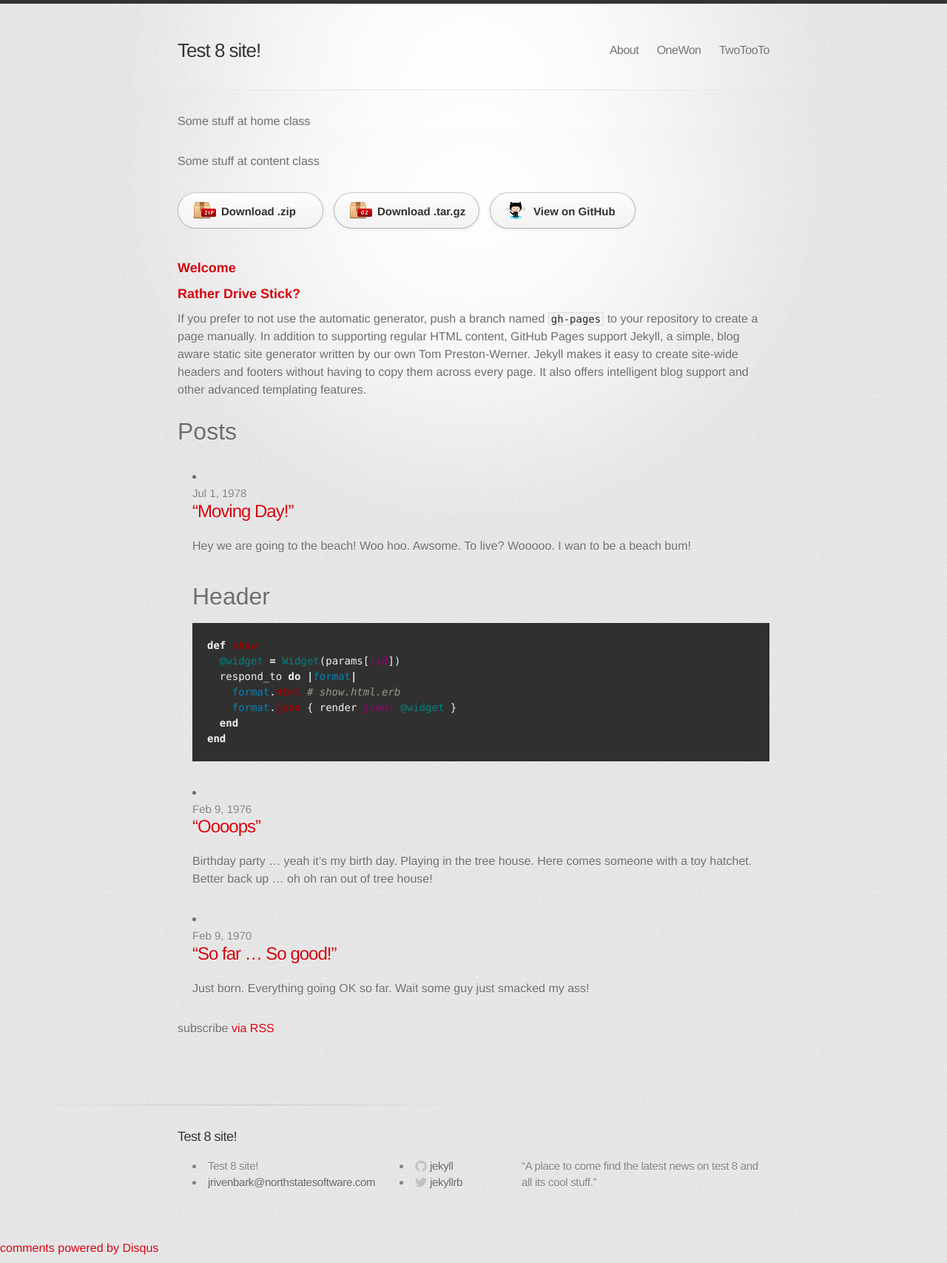
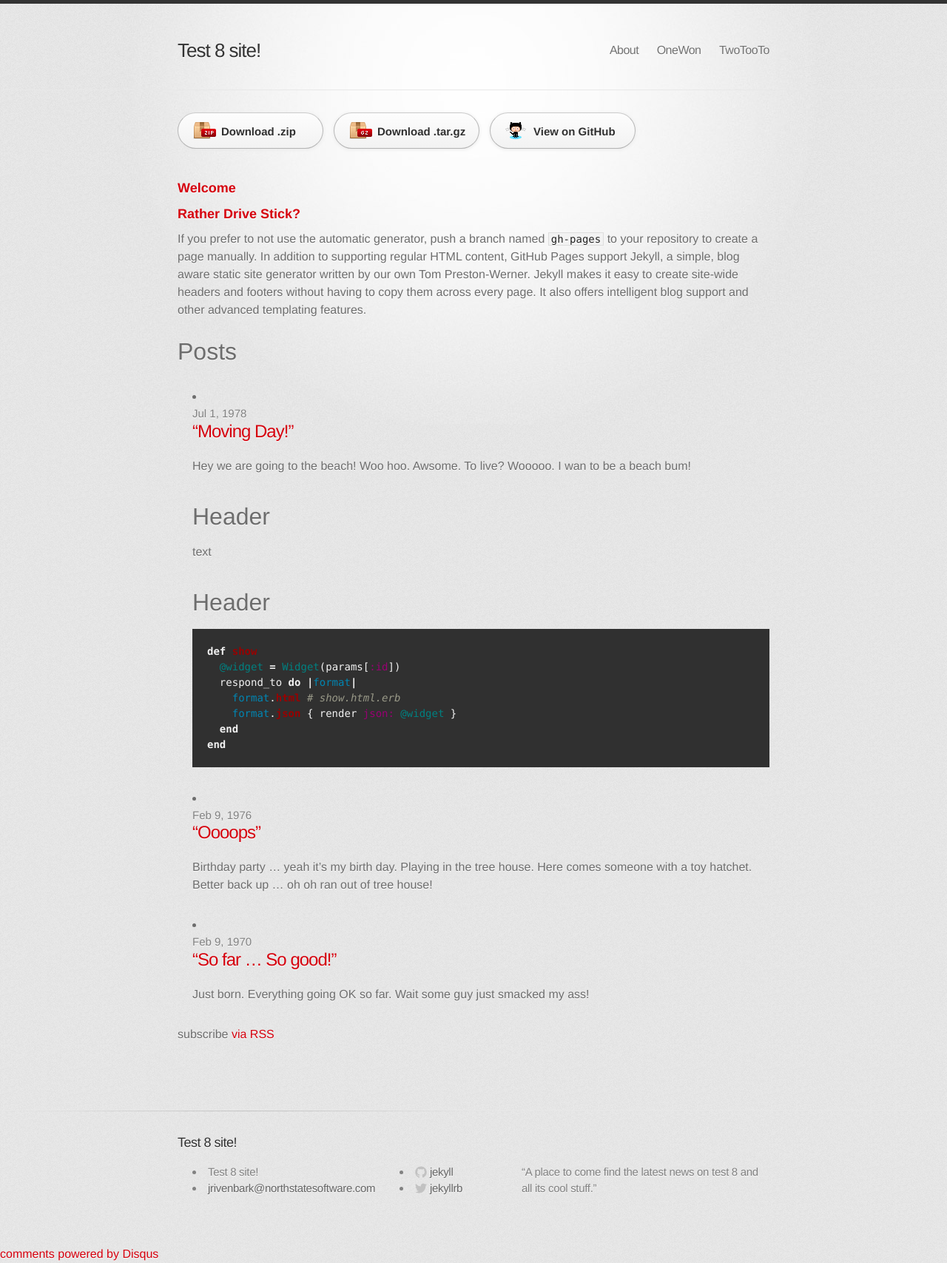
Before and after one commit to jrivenbark/Test8, a Jekyll site: the page built from index.html, in a window 1280 px wide. Shown: the whole page at 74% size. Built offline with Jekyll 4.4.1, drawn with Linux system fonts in a browser that asks for light colours; some web fonts are replaced; comment, search, counter and statistics services are not loaded.

Commit message:
Changes to formatting

```diff
--- /dev/null
+++ b/_includes/download.html
@@ -0,0 +1,5 @@
+<section id="downloads" class="clearfix">
+	<a href="https://github.com/jrivenbark/Test8/zipball/master" id="download-zip" class="button"><span>Download .zip</span></a>
+	<a href="https://github.com/jrivenbark/Test8/tarball/master" id="download-tar-gz" class="button"><span>Download .tar.gz</span></a>
+	<a href="https://github.com/jrivenbark/Test8" id="view-on-github" class="button"><span>View on GitHub</span></a>
+</section>
--- a/_includes/head.html
+++ b/_includes/head.html
@@ -8,9 +8,9 @@
 
     <!-- Custom CSS -->
     <link rel="stylesheet" href="{{ "/css/main.css" | prepend: site.baseurl }}">
-    <link href='https://fonts.googleapis.com/css?family=Chivo:900' rel='stylesheet' type='text/css'>
-    <link rel="stylesheet" type="text/css" href="css/stylesheet.css" media="screen">
-    <link rel="stylesheet" type="text/css" href="css/pygment_trac.css" media="screen">
-    <link rel="stylesheet" type="text/css" href="css/print.css" media="print">
+<!--    <link href='https://fonts.googleapis.com/css?family=Chivo:900' rel='stylesheet' type='text/css'>-->
+    <link rel="stylesheet" type="text/css" href="{{ "/css/stylesheet.css" | prepend: site.baseurl }}" media="screen">
+<!--    <link rel="stylesheet" type="text/css" href="{{ "/css/pygment_trac.css" | prepend: site.baseurl }}" media="screen">-->
+<!--    <link rel="stylesheet" type="text/css" href="{{ "/css/print.css" | prepend: site.baseurl }}" media="print">-->
 
 </head>
--- a/_layouts/default.html
+++ b/_layouts/default.html
@@ -4,6 +4,8 @@
   {% include head.html %}
 
     <body>
+
+    <div class="container">
 
     {% include header.html %}
 
@@ -13,8 +15,11 @@
       </div>
     </div>
 
+
     {% include footer.html %}
 
 	{% include comments.html %}
+
+	</div>
     </body>
 </html>
--- a/_layouts/post.html
+++ b/_layouts/post.html
@@ -1,7 +1,6 @@
 ---
 layout: default
 ---
-<div class="post">
 
   <header class="post-header">
     <h1>{{ page.title }}</h1>
@@ -14,5 +13,3 @@ layout: default
   {{ content }}
   stuf
   </article>
-
-</div>
--- a/_posts/1978-07-1-Moving-Day.md
+++ b/_posts/1978-07-1-Moving-Day.md
@@ -6,6 +6,10 @@ categories: jekyll update
 ---
 
 Hey we are going to the beach!  Woo hoo.  Awsome.  To live?  Wooooo.  I wan to be a beach bum!
+
+# Header
+
+text
 
 Header
 ======
--- a/css/main.css
+++ b/css/main.css
@@ -44,7 +44,6 @@ a:visited { color: #205caa; }
   border-top: 5px solid #333;
   border-bottom: 1px solid #e8e8e8;
   min-height: 56px;
-  background: transparent url(../images/highlight-bg.jpg) 50% 0 no-repeat;
 }
 
 .site-old {
@@ -149,7 +148,11 @@ a:visited { color: #205caa; }
 
 .page-content {
   padding: 30px 0;
+}
+
+.container {
   background: transparent url(../images/highlight-bg.jpg) 50% 0 no-repeat;
+  min-height: 595px;
 }
 
 /* Home styles */
--- a/index.html
+++ b/index.html
@@ -1,14 +1,6 @@
 ---
 layout: default
 ---
-
-	<div class="container">
-				Some stuff at home class
-	</div>
-
-	<div class="page-content">
-				Some stuff at content class
-	</div>
 
 <div class="home">
 
```
Also changed, not shown: 1 other file.
